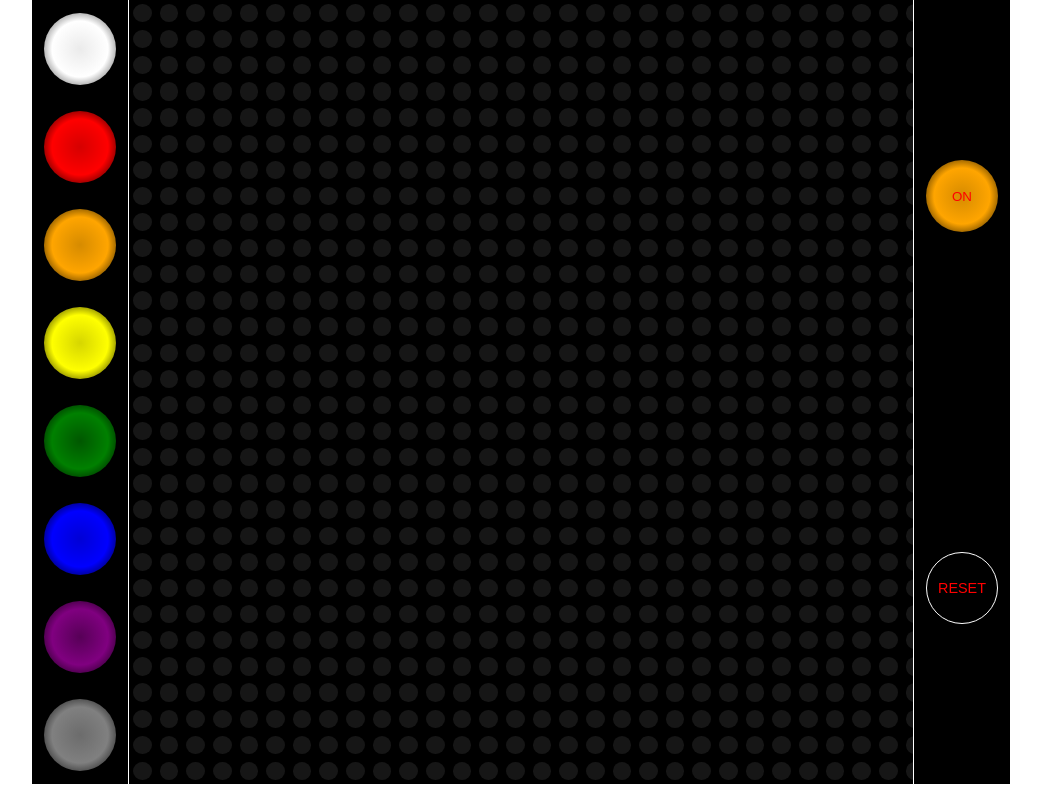
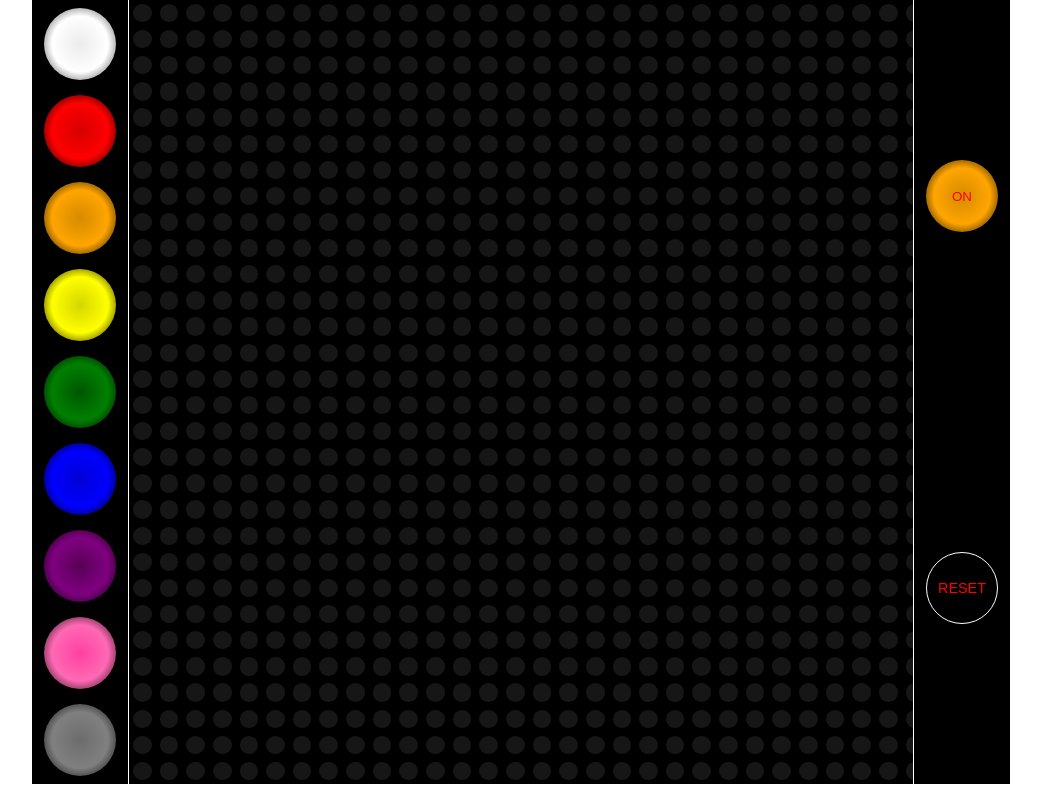
Before and after one commit to CandaceDowning/Lit-Pic, a React (Create React App) app: page / in a window 1280 px wide. Shown: the whole page, without its empty margins (119-1160 px from the left). Built offline with nearby package versions, Linux system fonts and the light colour scheme.

Commit message:
added pink to the pallette

```diff
--- a/package.json
+++ b/package.json
@@ -2,7 +2,7 @@
   "name": "lit-pic",
   "version": "0.1.0",
   "private": true,
-  "homepage": "https://seunzone.github.io/Lit-Pic",
+  "homepage": "https://candacedowning.github.io/Lit-Pic",
   "dependencies": {
     "gh-pages": "^2.0.1",
     "node-sass": "^4.11.0",
--- a/src/Components/Colors/Colors.js
+++ b/src/Components/Colors/Colors.js
@@ -11,6 +11,7 @@ const Colors = props => {
       <div onClick={() => props.colorSelect("gn")} className='gn-peg peg' />
       <div onClick={() => props.colorSelect("b")} className='b-peg peg' />
       <div onClick={() => props.colorSelect("p")} className='p-peg peg' />
+      <div onClick={() => props.colorSelect("pi")} className='pi-peg peg' />
       <div onClick={() => props.colorSelect("g")} className='g-peg peg' />
     </div>
   );
--- a/src/Components/Colors/_colors.scss
+++ b/src/Components/Colors/_colors.scss
@@ -49,6 +49,10 @@
   @include button-shading(purple);
 }
 
+.pi-peg {
+  @include button-shading(hotpink);
+}
+
 .g-peg {
   @include button-shading(gray);
 }
--- a/src/Components/PegBoard/_peg-board.scss
+++ b/src/Components/PegBoard/_peg-board.scss
@@ -71,6 +71,10 @@ button:focus {
   @include peg-shading(purple);
 }
 
+#pi {
+  @include peg-shading(hotpink);
+}
+
 .hole-border {
   display: flex;
   justify-content: center;
@@ -112,3 +116,7 @@ button:focus {
 #p.on {
   @include on-peg(purple);
 }
+
+#pi.on {
+  @include on-peg(rgb(243, 24, 134));
+}
```
Also changed, not shown: 1 other file (tests, documents, lock files or other folders).
